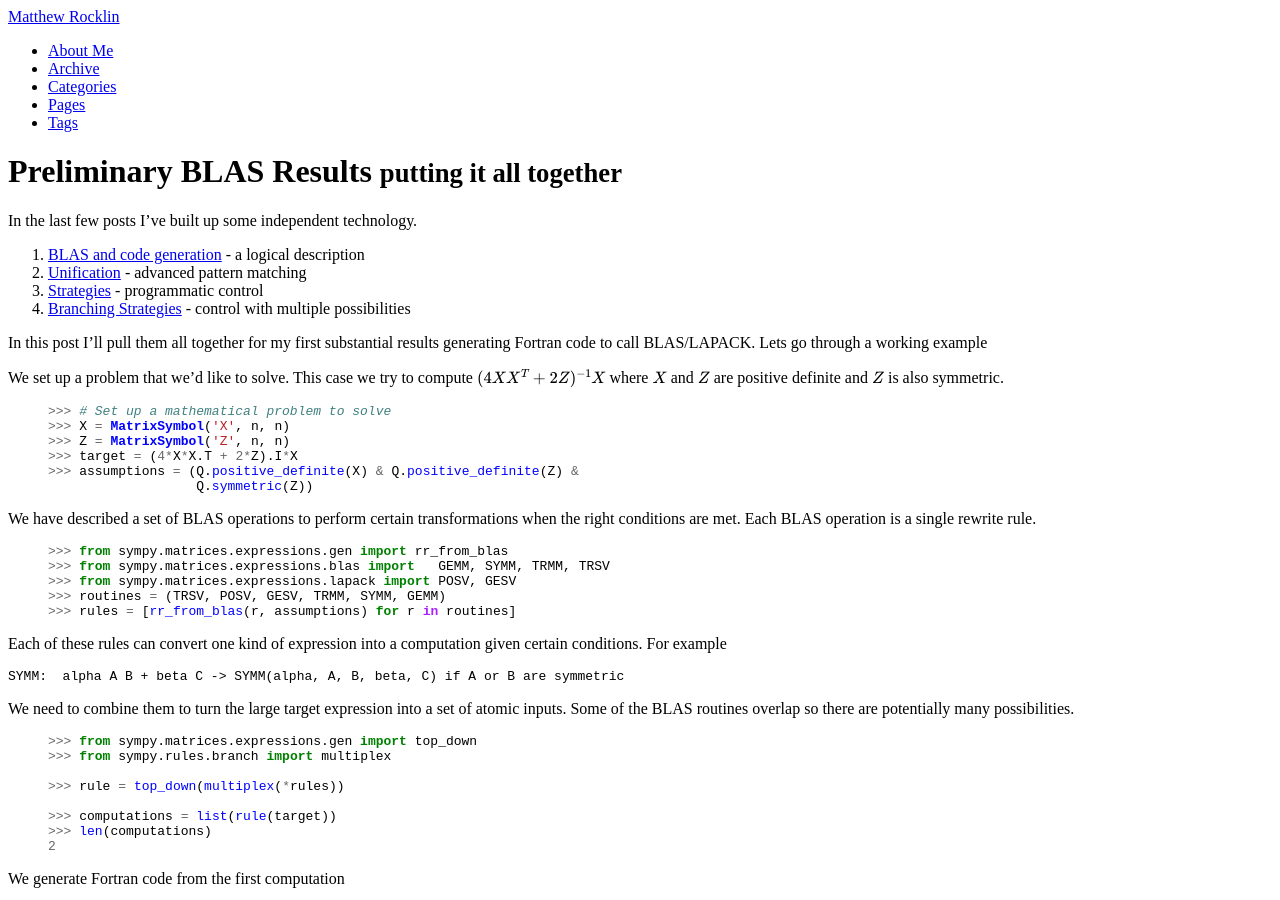
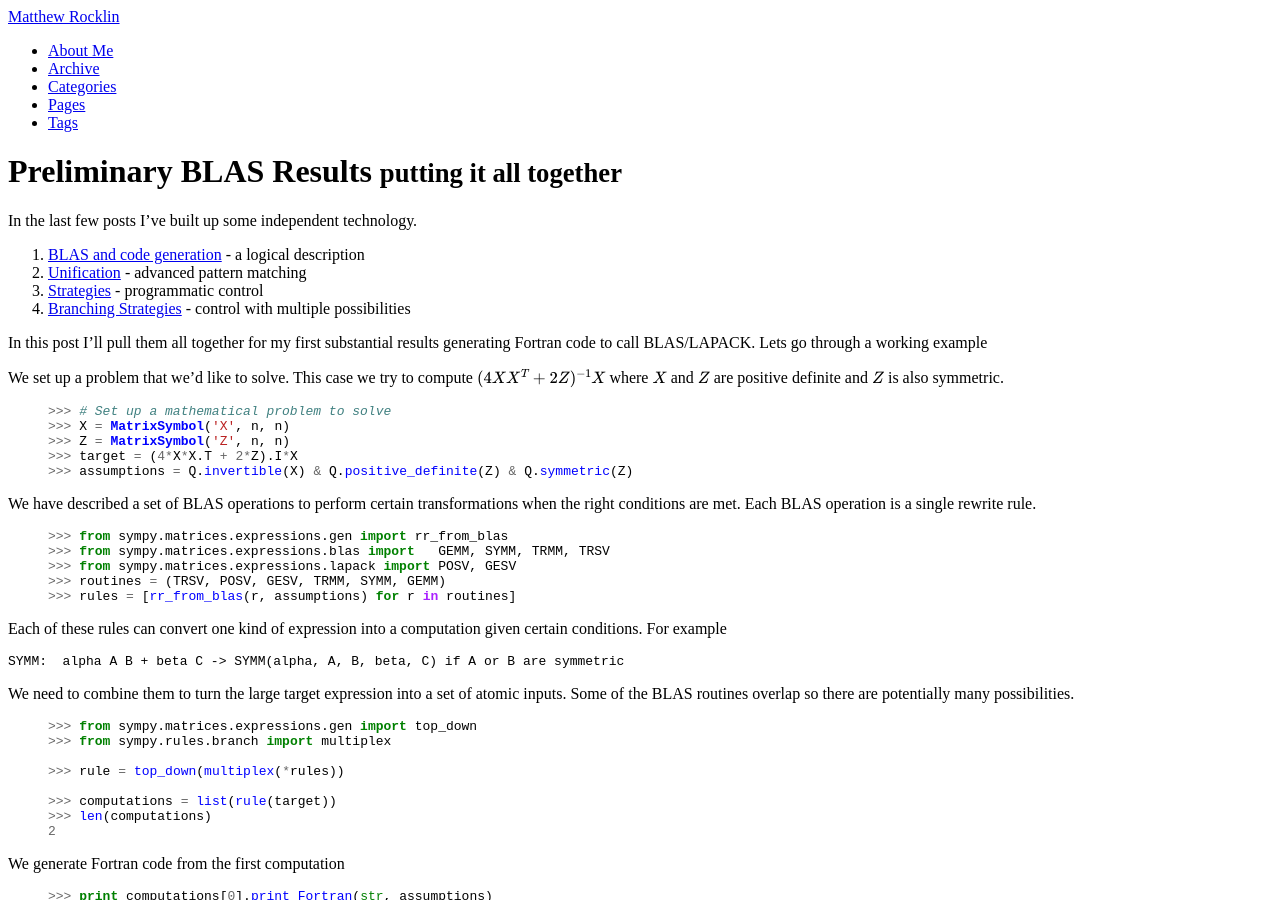
Before and after one commit to besyskymnbk/blog, a Jekyll site: the page built from _posts/work/2012-11-10-GeneratingBLAS-PreliminaryResults.md, in a window 1280 px wide and 900 px high. Built offline with Jekyll 4.4.1, drawn with Linux system fonts in a browser that asks for light colours; formulas are drawn with MathJax 3; comment, search, counter and statistics services are not loaded.

Commit message:
posdef(X) -> invertible(X)

```diff
--- a/_posts/work/2012-11-10-GeneratingBLAS-PreliminaryResults.md
+++ b/_posts/work/2012-11-10-GeneratingBLAS-PreliminaryResults.md
@@ -26,8 +26,8 @@ We set up a problem that we'd like to solve. This case we try to compute  \\((4
 >>> X = MatrixSymbol('X', n, n)
 >>> Z = MatrixSymbol('Z', n, n)
 >>> target = (4*X*X.T + 2*Z).I*X
->>> assumptions = (Q.positive_definite(X) & Q.positive_definite(Z) &
-                   Q.symmetric(Z))
+>>> assumptions = Q.invertible(X) & Q.positive_definite(Z) & Q.symmetric(Z)
+
 {% endhighlight %}
 
 We have described a set of BLAS operations to perform certain transformations when the right conditions are met.  Each BLAS operation is a single rewrite rule.
--- a/storage/blas_prelim.py
+++ b/storage/blas_prelim.py
@@ -9,8 +9,7 @@ n = Symbol('n')
 X = MatrixSymbol('X', n, n)
 Z = MatrixSymbol('Z', n, n)
 target = (4*X*X.T + 2*Z).I*X
-assumptions = (Q.positive_definite(X) & Q.positive_definite(Z) &
-               Q.symmetric(Z))
+assumptions = Q.invertible(X) & Q.positive_definite(Z) & Q.symmetric(Z)
 
 routines = (TRSV, POSV, GESV, GEMM, SYMM, TRMM)
 rules = [rr_from_blas(r, assumptions) for r in routines]
```
